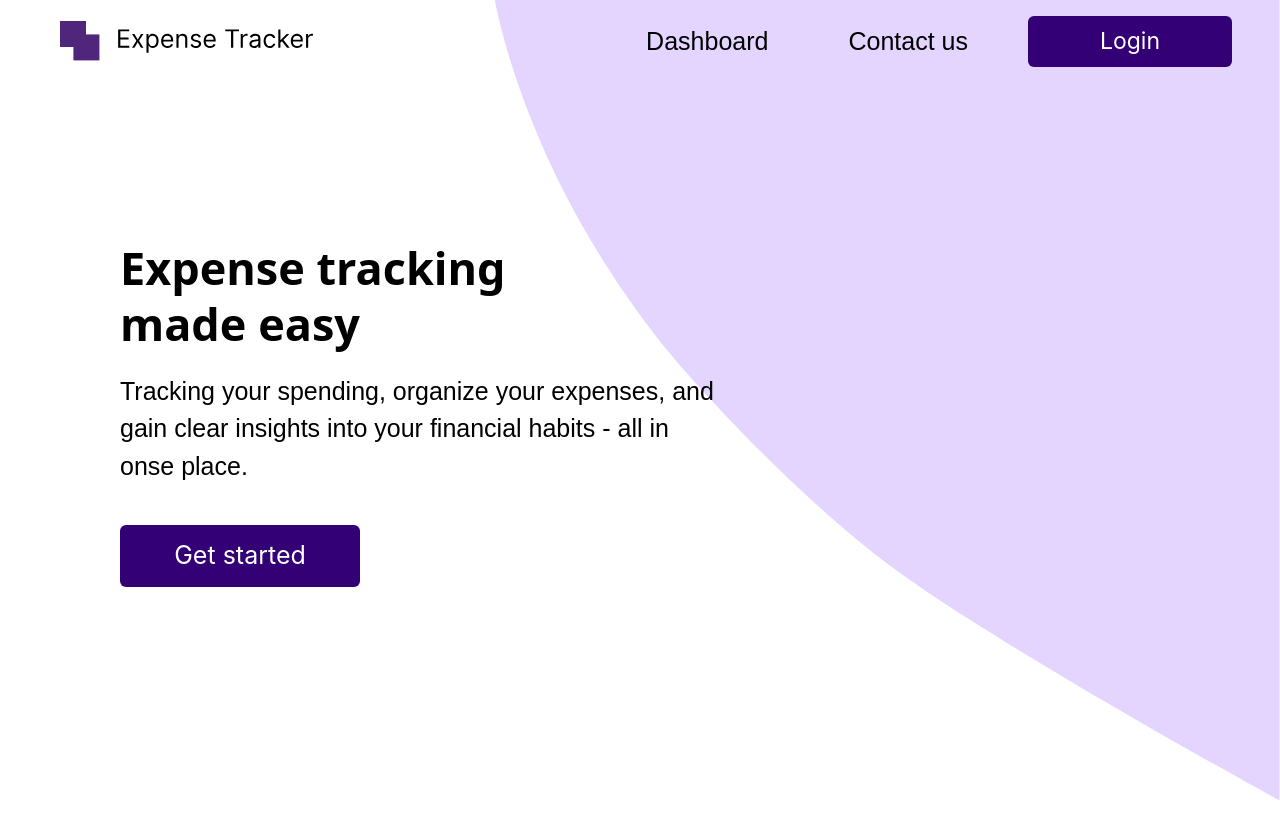
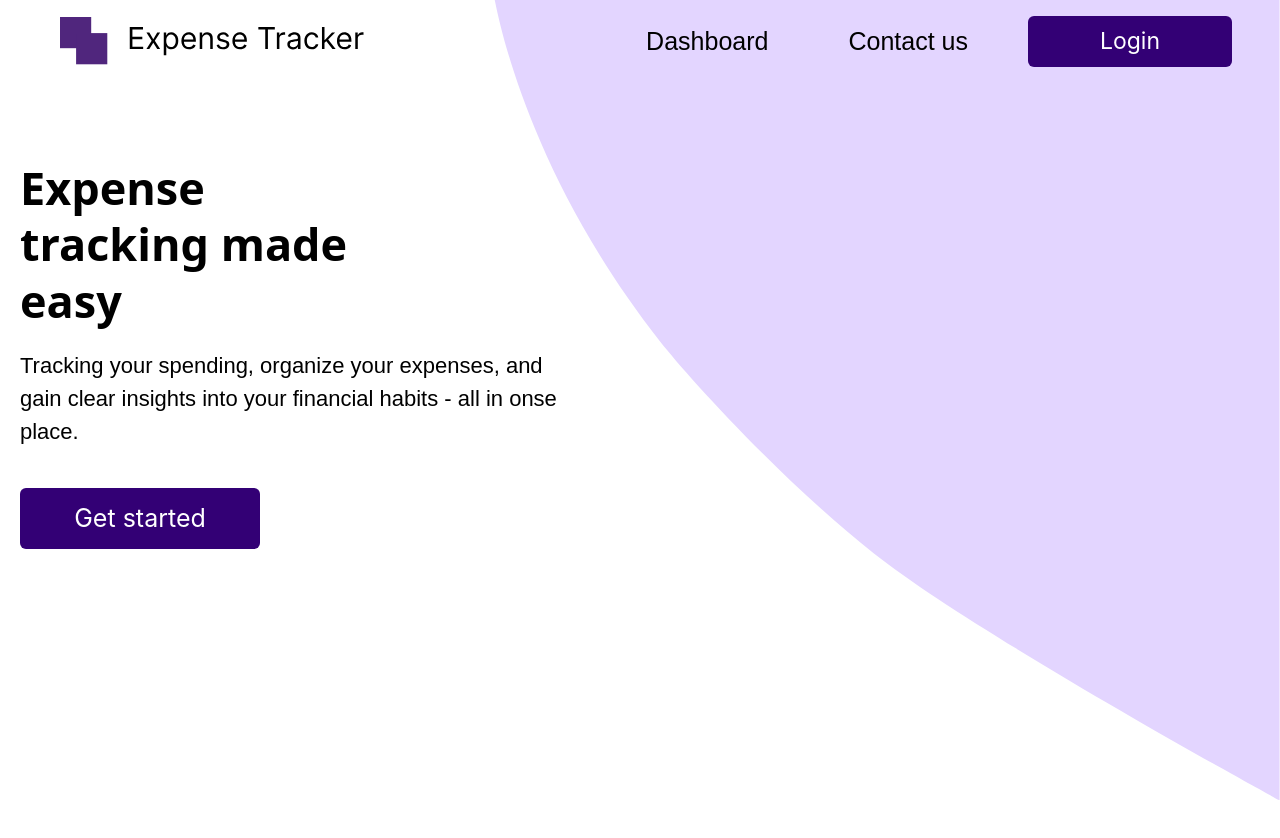
Before and after one commit to 123sahildev/expense-tracker-app, a React (Vite) app in the folder client/: page / in a window 1280 px wide. Shown: the top 838 px of the page. Before the commit the page ends 800 px from the top, so only its background shows below. Built offline with nearby package versions, Linux system fonts and the light colour scheme.

Commit message:
pc anddk

```diff
--- a/client/src/assets/svgs/navClose.tsx
+++ b/client/src/assets/svgs/navClose.tsx
@@ -1,3 +1,5 @@
+import type React from "react";
+
 export default function NavBarClose(props) {
     return (
         <svg {...props} width="34" height="34" viewBox="0 0 34 34" fill="none" xmlns="http://www.w3.org/2000/svg">
--- a/client/src/components/header.tsx
+++ b/client/src/components/header.tsx
@@ -1,13 +1,23 @@
+import type React from "react";
 import appLogo from "../../public/logo.svg";
+import navDropDown from ".././assets/navDropDown.svg";
+import type { JSX } from "react";
 
-export default function header() {
+type Props = {
+  setDropDown: React.Dispatch<React.SetStateAction<boolean>>
+}
+
+export default function header({ setDropDown }: Props ): JSX.Element {
   return (
     <div className='absolute items-center py-4 justify-between top-0 left-0 w-full  flex'>
-      <img src={appLogo}  className="w-auto cursor-pointer h-10 ml-15"/>
+      <img src={appLogo}  className="w-auto cursor-pointer h-5 ml-3 ls:h-12 ls:ml-15"/>
       <div className="flex gap-10 justify-around items-center  mr-12">
-        <p className="hover:text-[#242424] px-5 rounded-[10px] hover:bg-[#29292913] py-1.5 duration-300 cursor-pointer text-[25px] font-[Arial]">Dashboard</p>
-        <p className="hover:text-[#242424] px-5 rounded-[10px] hover:bg-[#29292913] py-1.5 duration-300 cursor-pointer text-[25px] font-[Arial]">Contact us</p>
-        <button className=" hover:bg-[#43157e] duration-250 px-18 py-2 text-[23px] bg-[#330075] text-white rounded-md cursor-pointer">Login</button>
+        <p className="hover:text-[#242424] hidden  ls:block px-5 rounded-[10px] hover:bg-[#29292913] py-1.5 duration-300 cursor-pointer text-[25px] font-[Arial]">Dashboard</p>
+        <p className="hover:text-[#242424] hidden ls:block px-5 rounded-[10px] hover:bg-[#29292913] py-1.5 duration-300 cursor-pointer text-[25px] font-[Arial]">Contact us</p>
+        <button className="hidden ls:block hover:bg-[#43157e] duration-250 px-18 py-2 text-[23px] bg-[#330075] text-white rounded-md cursor-pointer">Login</button>
+        <button onClick={() => setDropDown(true)} className="h-10 absolute right-5 ls:hidden block duration-300 active:bg-[#1818181a] px-2 py-3 rounded-full">
+          <img className="h-full" src={navDropDown} alt="" />
+        </button>
       </div>
     </div>
   )
--- /dev/null
+++ b/client/src/components/home/homeNav.tsx
@@ -0,0 +1,21 @@
+import { useState, useEffect } from "react"
+
+type Props = {
+    setDropDown: (value: boolean) => void;
+}
+export default function homeNav({ setDropDown }: Props) {
+
+    const [isSlide, setSlideElement] = useState<boolean>(false);
+
+    useEffect(() => {
+        setSlideElement(true)
+
+    }, []);
+
+  return (
+    <div className={`w-screen absolute top-0 left-0 h-auto text-center py-5 pl-5 bg-[grey] flex ${isSlide ? "translate-x-0" : "translate-x-96"}`}>
+        <button onClick={() => setDropDown(false)}>close</button>
+      chal raha hai
+    </div>
+  )
+}
--- a/client/src/index.css
+++ b/client/src/index.css
@@ -1 +1,14 @@
 @import "tailwindcss";
+
+
+@theme {
+  --breakpoint-*: initial;
+  --breakpoint-ms: 350px;
+  --breakpoint-mm: 390px;
+  --breakpoint-ml: 410px;
+  --breakpoint-mxl: 430px;
+  --breakpoint-ls: 1200px;
+  --breakpoint-lm: 1400px;
+  --breakpoint-ll: 1500px;
+  --breakpoint-lxl: 1750px;
+}
--- a/client/src/pages/home.tsx
+++ b/client/src/pages/home.tsx
@@ -1,20 +1,27 @@
 import { useState, useEffect } from "react";
 import Header from "../components/header";
 import { Link } from "react-router-dom"
+import NavDropDown from "../components/home/homeNav.tsx";
 
 export default function home() {
-
+  const [isNavBar, setNavBar] = useState<boolean>(false);
 
   return (
-    <div className="absolute top-0 flex  bg-center inset-0 left-0 w-screen h-full bg-cover" style={{ backgroundImage: "url('/hero.svg')"}}>
-      <Header />
-      <div className="flex w-150 flex-col absolute left-30 top-[calc(100vh-70vh)] ">
-          <h1 className="leading-tight font-[system-ui] max-h-fit w-100 font-bold text-[45px]">Expense tracking made easy</h1>
-          <p className="font-[Arial] text-[25px] w-full mt-5">Tracking your spending, organize your expenses,
-            and gain clear insights into your financial
-            habits - all in onse place.</p>
-          <Link to={"/register"} ><button className="hover:bg-[#43157e] mt-10 duration-250 w-60 py-3 text-[25px] text-white rounded-md cursor-pointer bg-[#330075] "> Get started</button></Link>
+    <div className="absolute top-0 w-full h-screen ">
+      <div className="  flex w-screen relative h-screen bg-center bg-cover bg-no-repeat to-[white] from-[purple]" style={{ backgroundImage: "url('./hero.svg')"}} >
+        <Header setDropDown={setNavBar}/>
+
+        <div className="flex w-fit ls:mx-0 mx-auto relative flex-col top-[calc(100vh-80vh)] ">
+            <h1 className="leading-tight ls:w-100 px-5 w-80 font-[system-ui] ls:mx-0 max-h-fit duration-300 font-bold text-[35px] ls:text-[45px]">Expense tracking made easy</h1>
+            <p className="font-[Arial] text-[22px] px-5  w-85 ls:w-150 mt-5">Tracking your spending, organize your expenses,
+              and gain clear insights into your financial
+              habits - all in onse place.</p>
+            <Link to={"/register"} >
+              <button className="hover:bg-[#43157e] ml-5 ls:mt-10 ls:w-60  duration-250 w-35 mt-8 ls:py-3 py-1 ls:text-[25px] text-[18px] text-white rounded-md cursor-pointer bg-[#330075] "> Get started</button>
+            </Link>
+        </div>
       </div>
+      {isNavBar && <NavDropDown  setDropDown={setNavBar}/>}
     </div>
   )
 }
```
Also changed, not shown: client/src/pages/login.tsx (renamed from client/src/pages/login.jsx, +4 -4 lines), client/public/hero2.svg (added), client/src/assets/navDropDown.svg (added).
